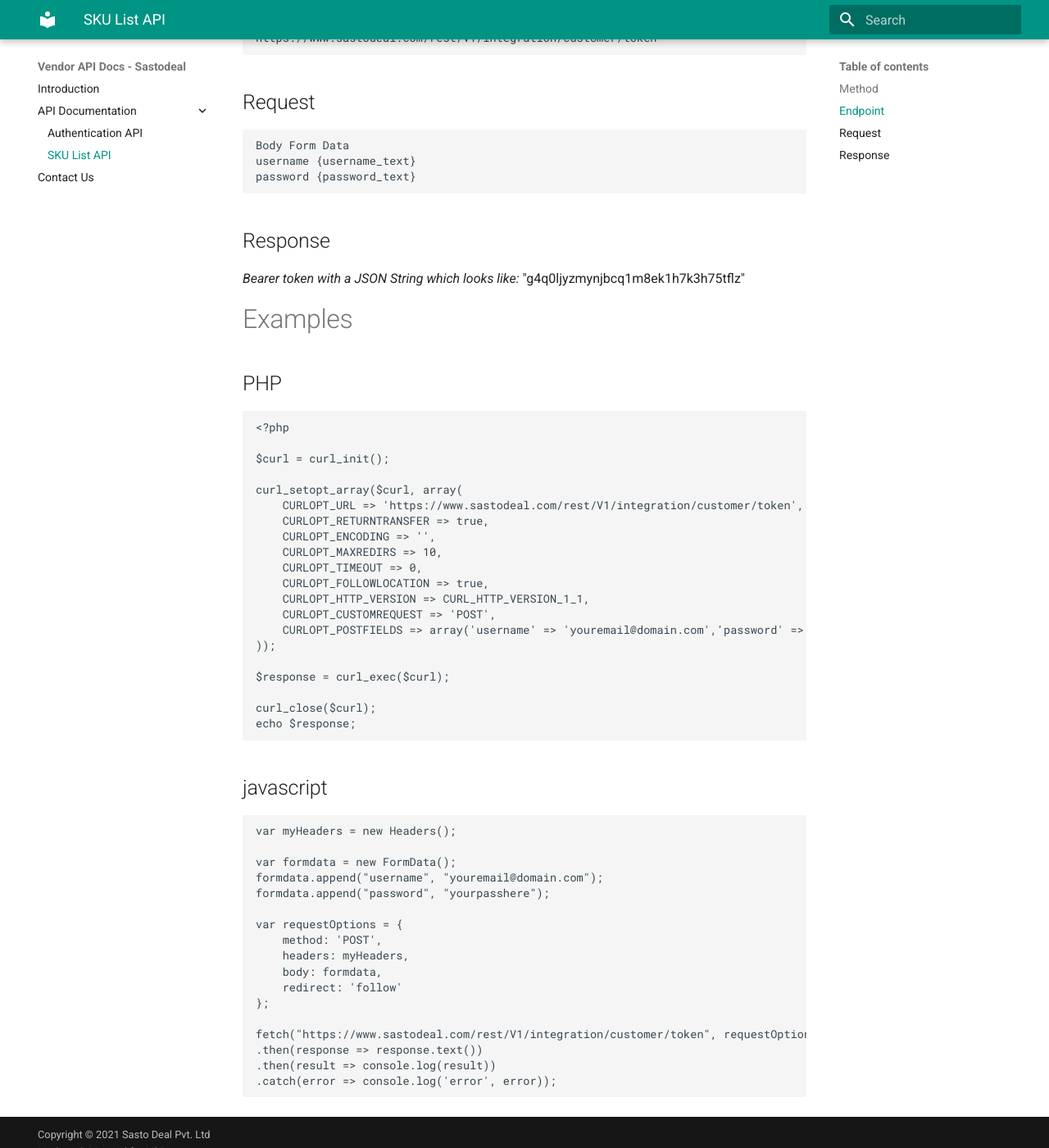
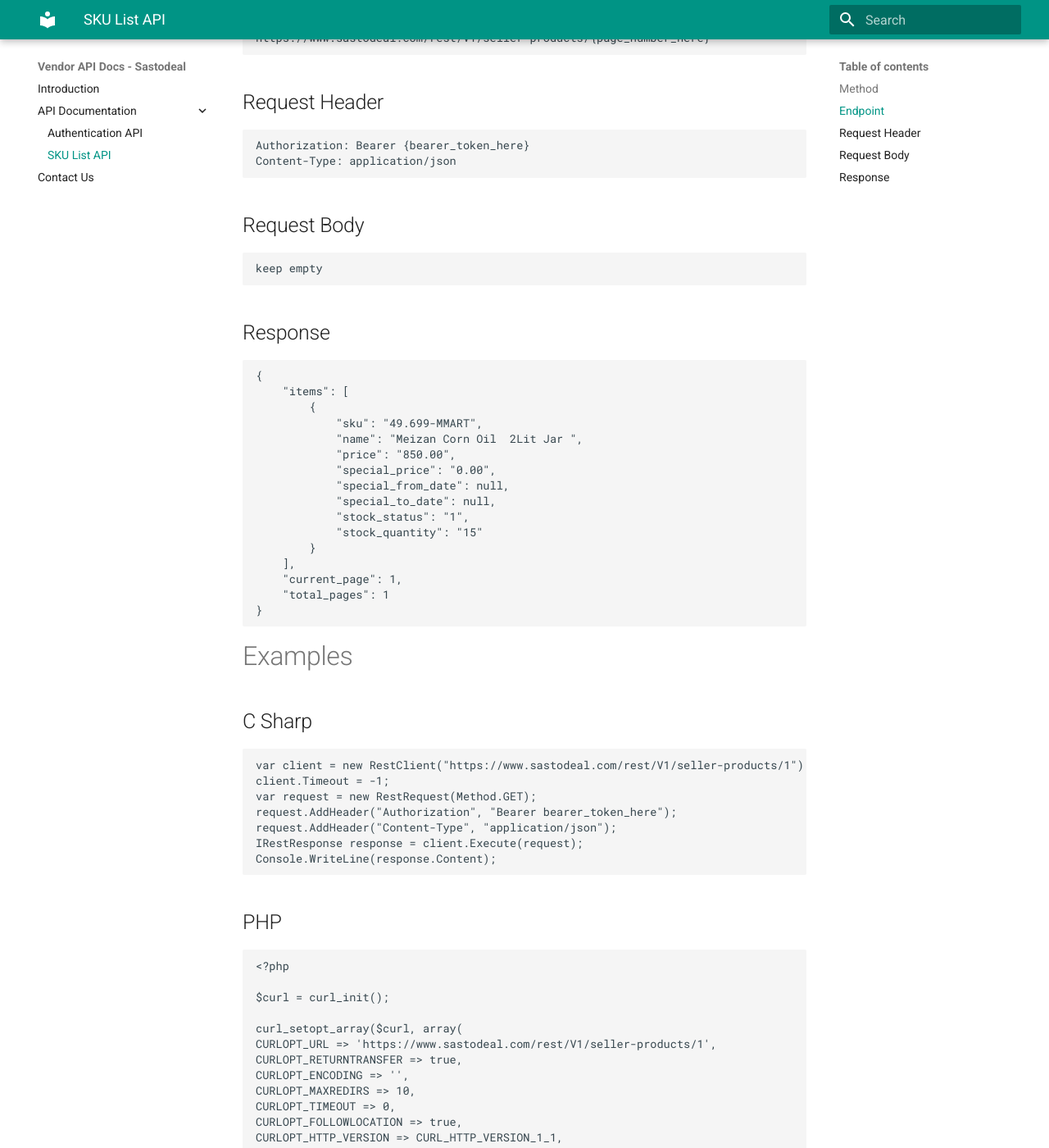
Before and after one commit to sastodeal/sastodeal-vendor-api-docs, an MkDocs documentation site: the page built from docs/api/sku/list.md, in a window 1280 px wide and 1400 px high, scrolled down 386 px. Shown: the whole window at 82% size. Built offline with MkDocs 1.6.1 and Material for MkDocs 9.7.7, drawn with Linux system fonts in a browser that asks for light colours; some of the changed text lies outside the part shown.

Commit message:
Added SKU List and Update APis

```diff
--- a/docs/api/sku/list.md
+++ b/docs/api/sku/list.md
@@ -6,34 +6,61 @@
 GET
 
 ## Endpoint
-    https://www.sastodeal.com/rest/V1/integration/customer/token
+    https://www.sastodeal.com/rest/V1/seller-products/{page_number_here}
 
-## Request
-    Body Form Data
-    username {username_text}
-    password {password_text}
+## Request Header
+    Authorization: Bearer {bearer_token_here}
+    Content-Type: application/json
 
+## Request Body
+    keep empty
 
 ## Response
-*Bearer token with a JSON String which looks like:*
-"g4q0ljyzmynjbcq1m8ek1h7k3h75tflz"
+    {
+        "items": [
+            {
+                "sku": "49.699-MMART",
+                "name": "Meizan Corn Oil  2Lit Jar ",
+                "price": "850.00",
+                "special_price": "0.00",
+                "special_from_date": null,
+                "special_to_date": null,
+                "stock_status": "1",
+                "stock_quantity": "15"
+            }
+        ],
+        "current_page": 1,
+        "total_pages": 1
+    }
 
 # Examples
+## C Sharp
+    var client = new RestClient("https://www.sastodeal.com/rest/V1/seller-products/1");
+    client.Timeout = -1;
+    var request = new RestRequest(Method.GET);
+    request.AddHeader("Authorization", "Bearer bearer_token_here");
+    request.AddHeader("Content-Type", "application/json");
+    IRestResponse response = client.Execute(request);
+    Console.WriteLine(response.Content);
+
 ## PHP
     <?php
 
     $curl = curl_init();
 
     curl_setopt_array($curl, array(
-        CURLOPT_URL => 'https://www.sastodeal.com/rest/V1/integration/customer/token',
-        CURLOPT_RETURNTRANSFER => true,
-        CURLOPT_ENCODING => '',
-        CURLOPT_MAXREDIRS => 10,
-        CURLOPT_TIMEOUT => 0,
-        CURLOPT_FOLLOWLOCATION => true,
-        CURLOPT_HTTP_VERSION => CURL_HTTP_VERSION_1_1,
-        CURLOPT_CUSTOMREQUEST => 'POST',
-        CURLOPT_POSTFIELDS => array('username' => 'youremail@domain.com','password' => 'yourpasshere')
+    CURLOPT_URL => 'https://www.sastodeal.com/rest/V1/seller-products/1',
+    CURLOPT_RETURNTRANSFER => true,
+    CURLOPT_ENCODING => '',
+    CURLOPT_MAXREDIRS => 10,
+    CURLOPT_TIMEOUT => 0,
+    CURLOPT_FOLLOWLOCATION => true,
+    CURLOPT_HTTP_VERSION => CURL_HTTP_VERSION_1_1,
+    CURLOPT_CUSTOMREQUEST => 'GET',
+    CURLOPT_HTTPHEADER => array(
+            'Authorization: Bearer bearer_token_here',
+            'Content-Type: application/json'
+        ),
     ));
 
     $response = curl_exec($curl);
@@ -41,21 +68,19 @@
     curl_close($curl);
     echo $response;
 
+
 ## javascript
     var myHeaders = new Headers();
-
-    var formdata = new FormData();
-    formdata.append("username", "youremail@domain.com");
-    formdata.append("password", "yourpasshere");
+    myHeaders.append("Authorization", "Bearer bearer_token_here");
+    myHeaders.append("Content-Type", "application/json");
 
     var requestOptions = {
-        method: 'POST',
-        headers: myHeaders,
-        body: formdata,
-        redirect: 'follow'
+    method: 'GET',
+    headers: myHeaders,
+    redirect: 'follow'
     };
 
-    fetch("https://www.sastodeal.com/rest/V1/integration/customer/token", requestOptions)
+    fetch("https://www.sastodeal.com/rest/V1/seller-products/1", requestOptions)
     .then(response => response.text())
     .then(result => console.log(result))
     .catch(error => console.log('error', error));
```
Also changed, not shown: docs/api/sku/update.md (added, +93 -0 lines), docs/index.md (+1 -1 lines).
